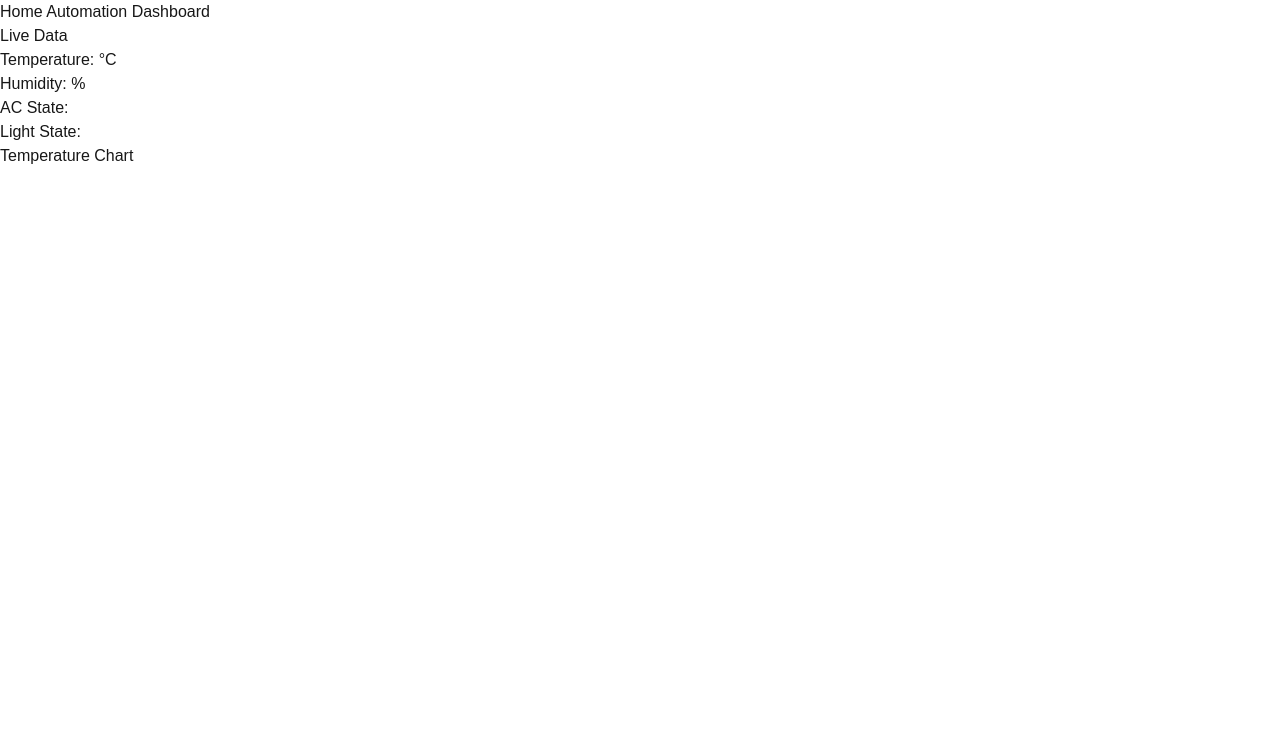
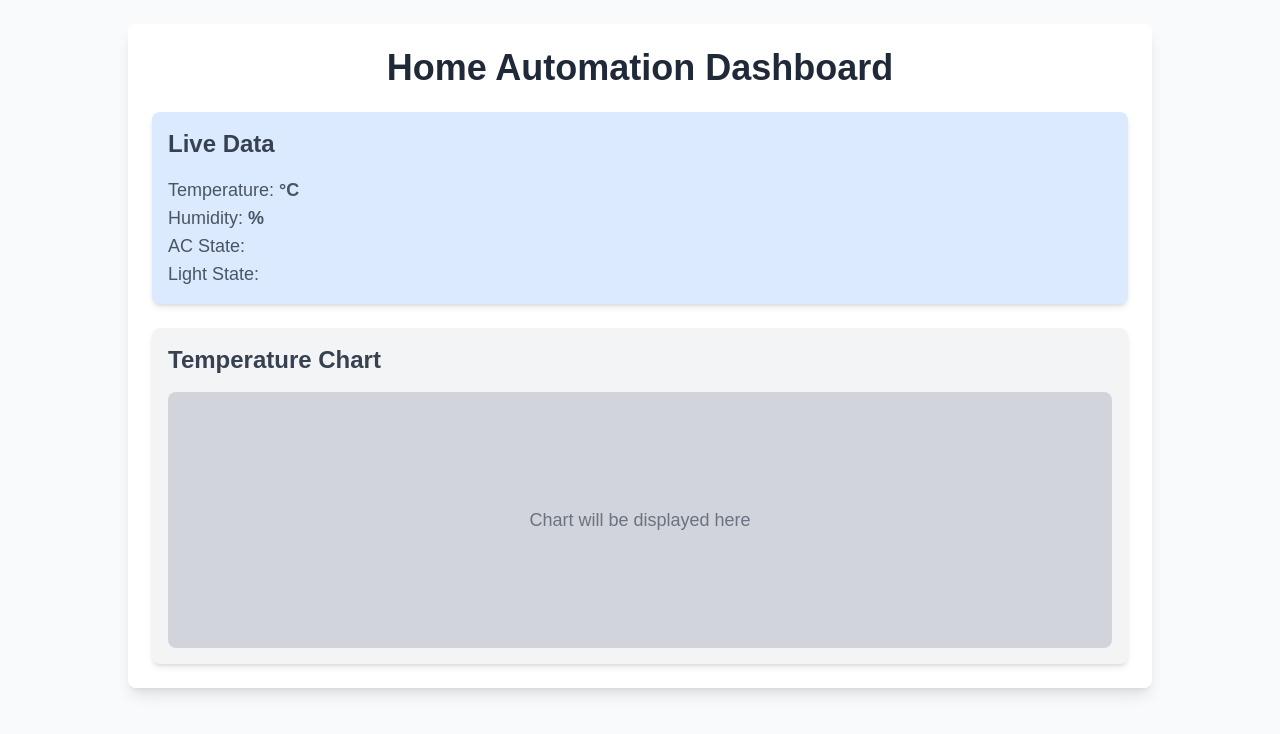
Before and after one commit to ashishkr375/IOT_Project, a Next.js app: page / in a window 1280 px wide. Shown: the top 734 px of the page. Built offline with nearby package versions, Linux system fonts and the light colour scheme; no server answers.

Commit message:
"Updated Home component with new layout and styling, changed API fetch endpoint, and removed Chart.js import"

```diff
--- a/app/page.js
+++ b/app/page.js
@@ -1,29 +1,37 @@
-"use client"
+"use client";
 import { useState, useEffect } from "react";
-// import Chart from "chart.js/auto";
 
 export default function Home() {
   const [data, setData] = useState([]);
 
   useEffect(() => {
-    fetch("/api/getData")
+    fetch("/api/updateData")
       .then((res) => res.json())
       .then((data) => setData(data));
   }, []);
 
   return (
-    <div>
-      <h1>Home Automation Dashboard</h1>
-      <div>
-        <h2>Live Data</h2>
-        <p>Temperature: {data.temperature} °C</p>
-        <p>Humidity: {data.humidity} %</p>
-        <p>AC State: {data.acState}</p>
-        <p>Light State: {data.lightState}</p>
-      </div>
-      <div>
-        <h2>Temperature Chart</h2>
-        {/* Chart.js graph */}
+    <div className="min-h-screen bg-gray-50 p-6">
+      <div className="max-w-5xl mx-auto bg-white shadow-lg rounded-lg p-6">
+        <h1 className="text-4xl font-bold text-center text-gray-800 mb-6">Home Automation Dashboard</h1>
+        <div className="space-y-6">
+          <div className="bg-blue-100 p-4 rounded-lg shadow-md">
+            <h2 className="text-2xl font-semibold text-gray-700 mb-4">Live Data</h2>
+            <p className="text-lg text-gray-600">Temperature: <span className="font-bold">{data.temperature} °C</span></p>
+            <p className="text-lg text-gray-600">Humidity: <span className="font-bold">{data.humidity} %</span></p>
+            <p className="text-lg text-gray-600">AC State: <span className="font-bold">{data.acState}</span></p>
+            <p className="text-lg text-gray-600">Light State: <span className="font-bold">{data.lightState}</span></p>
+          </div>
+
+          <div className="bg-gray-100 p-4 rounded-lg shadow-md">
+            <h2 className="text-2xl font-semibold text-gray-700 mb-4">Temperature Chart</h2>
+            {/* Chart.js graph */}
+            <div className="h-64 bg-gray-300 rounded-lg flex items-center justify-center text-gray-500">
+              {/* You can integrate the chart here */}
+              <p className="text-lg">Chart will be displayed here</p>
+            </div>
+          </div>
+        </div>
       </div>
     </div>
   );
```
